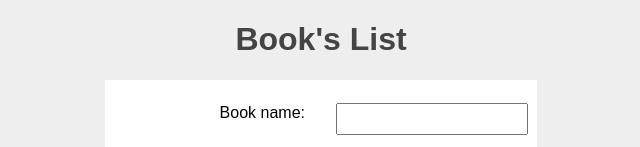
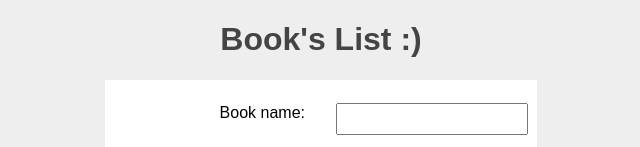
Before and after one commit to svivianl/graphql, a React (Create React App) app in the folder client/: page / in a window 1280 px wide. Shown: the top 147 px of the page, without its empty margins (319-959 px from the left). Built offline with nearby package versions, Linux system fonts and the light colour scheme; no server answers.

Commit message:
update App.js

```diff
--- a/client/src/App.js
+++ b/client/src/App.js
@@ -11,7 +11,7 @@ const client = new ApolloClient({
 function App() {
   return (
     <div id="main">
-      <h1>Book's List</h1>
+      <h1>Book's List :)</h1>
       <ApolloProvider client={client}>
         <AddBookForm />
         <BookList />
```
